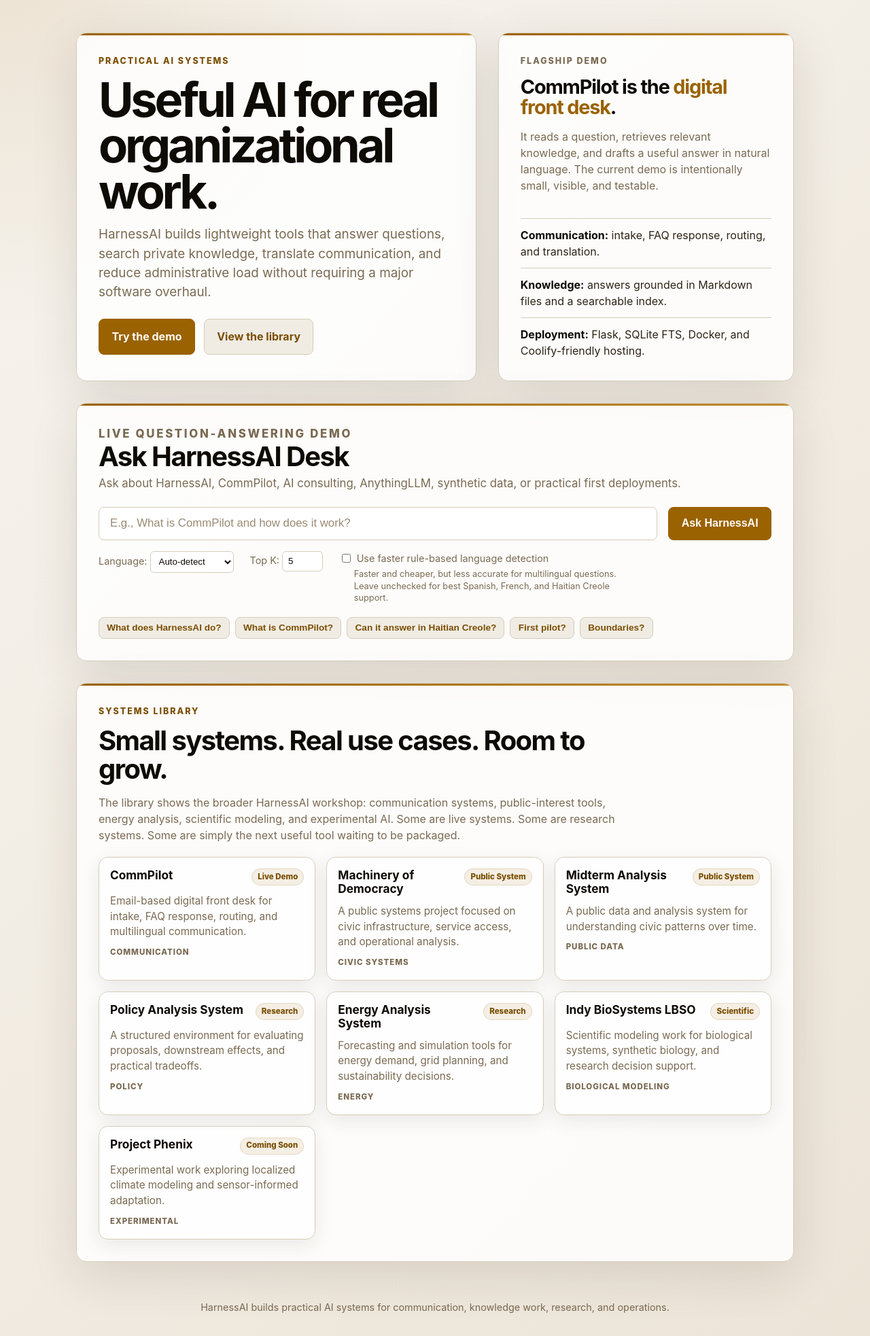
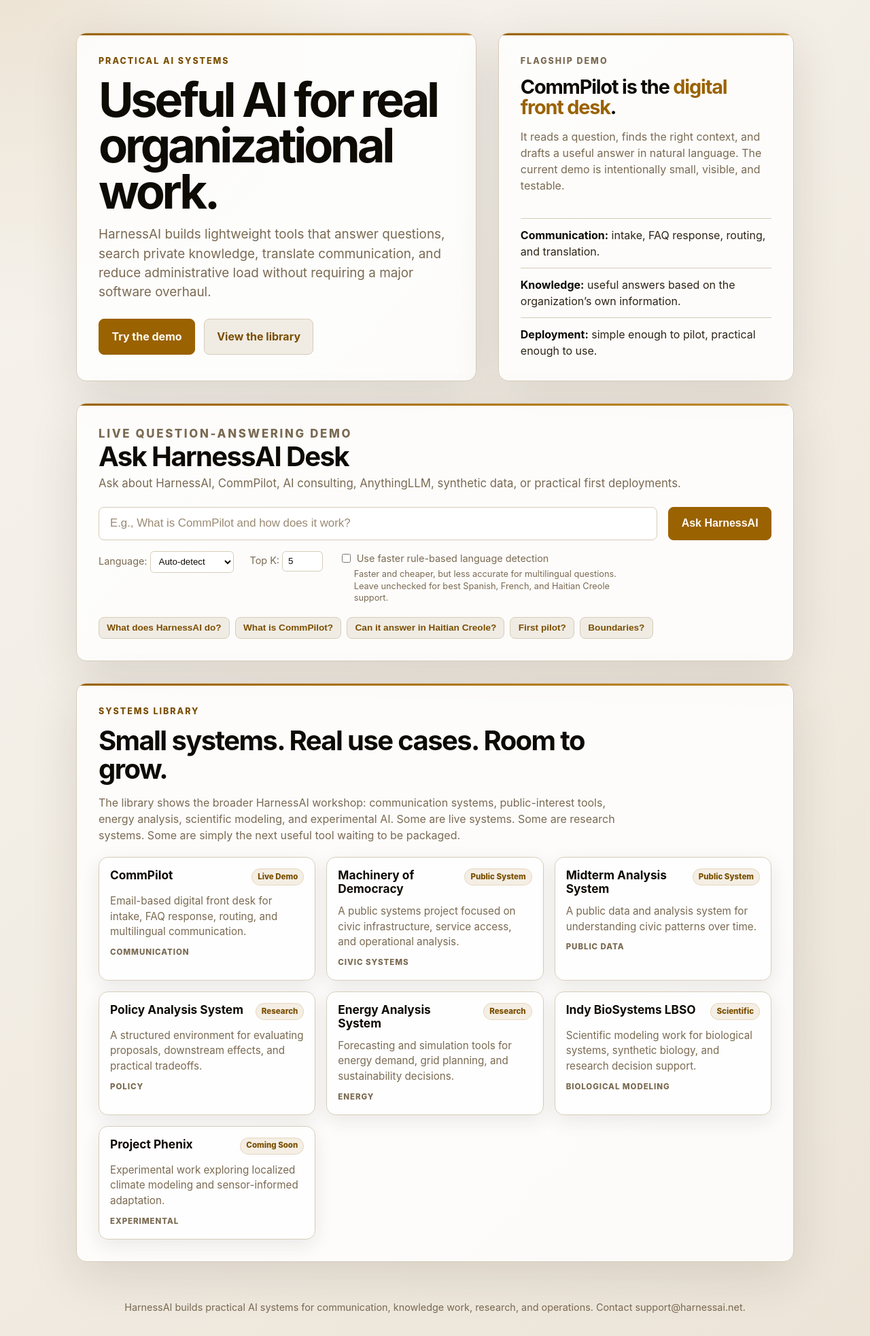
Before and after one commit to carywoods/harnessai-demo, a Flask app: page / in a window 1280 px wide. Shown: the part 62-2028 px from the top of the page at 68% size. Run offline with Flask 3, Linux system fonts and the light colour scheme.

Commit message:
Refine contact, library links, and positioning copy

```diff
--- a/templates/index.html
+++ b/templates/index.html
@@ -396,6 +396,16 @@
             border-radius: 0.85rem;
             padding: 1rem;
             box-shadow: var(--soft-shadow);
+            text-decoration: none;
+            color: inherit;
+            display: block;
+            transition: transform 0.2s, border-color 0.2s, box-shadow 0.2s;
+        }
+
+        .card:hover {
+            transform: translateY(-3px);
+            border-color: #bda982;
+            box-shadow: 0 14px 36px rgba(46, 36, 22, 0.13);
         }
 
         .card-top {
@@ -589,7 +599,7 @@
             <div class="nav-links">
                 <a href="#demo">Demo</a>
                 <a href="#library">Library</a>
-                <a href="mailto:cary@indybiosystems.com">Contact</a>
+                <a href="mailto:support@harnessai.net">Contact</a>
             </div>
         </nav>
 
@@ -608,12 +618,12 @@
                 <div>
                     <p class="eyebrow">Flagship demo</p>
                     <h2>CommPilot is the <em>digital front desk</em>.</h2>
-                    <p>It reads a question, retrieves relevant knowledge, and drafts a useful answer in natural language. The current demo is intentionally small, visible, and testable.</p>
+                    <p>It reads a question, finds the right context, and drafts a useful answer in natural language. The current demo is intentionally small, visible, and testable.</p>
                 </div>
                 <ul class="proof-list">
                     <li><strong>Communication:</strong> intake, FAQ response, routing, and translation.</li>
-                    <li><strong>Knowledge:</strong> answers grounded in Markdown files and a searchable index.</li>
-                    <li><strong>Deployment:</strong> Flask, SQLite FTS, Docker, and Coolify-friendly hosting.</li>
+                    <li><strong>Knowledge:</strong> useful answers based on the organization’s own information.</li>
+                    <li><strong>Deployment:</strong> simple enough to pilot, practical enough to use.</li>
                 </ul>
             </aside>
         </section>
@@ -690,73 +700,73 @@
             </div>
 
             <div class="library-grid">
-                <article class="card">
+                <a class="card" href="#demo">
                     <div class="card-top">
                         <h3>CommPilot</h3>
                         <span class="badge">Live Demo</span>
                     </div>
                     <p>Email-based digital front desk for intake, FAQ response, routing, and multilingual communication.</p>
                     <span class="category">Communication</span>
-                </article>
+                </a>
 
-                <article class="card">
+                <a class="card" href="https://machineryofdemocracy.com" target="_blank" rel="noreferrer">
                     <div class="card-top">
                         <h3>Machinery of Democracy</h3>
                         <span class="badge">Public System</span>
                     </div>
                     <p>A public systems project focused on civic infrastructure, service access, and operational analysis.</p>
                     <span class="category">Civic Systems</span>
-                </article>
+                </a>
 
-                <article class="card">
+                <a class="card" href="https://midterm.machineryofdemocracy.com" target="_blank" rel="noreferrer">
                     <div class="card-top">
                         <h3>Midterm Analysis System</h3>
                         <span class="badge">Public System</span>
                     </div>
                     <p>A public data and analysis system for understanding civic patterns over time.</p>
                     <span class="category">Public Data</span>
-                </article>
+                </a>
 
-                <article class="card">
+                <a class="card" href="mailto:support@harnessai.net?subject=Policy%20Analysis%20System">
                     <div class="card-top">
                         <h3>Policy Analysis System</h3>
                         <span class="badge">Research</span>
                     </div>
                     <p>A structured environment for evaluating proposals, downstream effects, and practical tradeoffs.</p>
                     <span class="category">Policy</span>
-                </article>
+                </a>
 
-                <article class="card">
+                <a class="card" href="https://energy.harnessai.net" target="_blank" rel="noreferrer">
                     <div class="card-top">
                         <h3>Energy Analysis System</h3>
                         <span class="badge">Research</span>
                     </div>
                     <p>Forecasting and simulation tools for energy demand, grid planning, and sustainability decisions.</p>
                     <span class="category">Energy</span>
-                </article>
+                </a>
 
-                <article class="card">
+                <a class="card" href="mailto:support@harnessai.net?subject=Indy%20BioSystems%20LBSO">
                     <div class="card-top">
                         <h3>Indy BioSystems LBSO</h3>
                         <span class="badge">Scientific</span>
                     </div>
                     <p>Scientific modeling work for biological systems, synthetic biology, and research decision support.</p>
                     <span class="category">Biological Modeling</span>
-                </article>
+                </a>
 
-                <article class="card">
+                <a class="card" href="mailto:support@harnessai.net?subject=Project%20Phenix">
                     <div class="card-top">
                         <h3>Project Phenix</h3>
                         <span class="badge">Coming Soon</span>
                     </div>
                     <p>Experimental work exploring localized climate modeling and sensor-informed adaptation.</p>
                     <span class="category">Experimental</span>
-                </article>
+                </a>
             </div>
         </section>
 
         <footer>
-            HarnessAI builds practical AI systems for communication, knowledge work, research, and operations.
+            HarnessAI builds practical AI systems for communication, knowledge work, research, and operations. Contact support@harnessai.net.
         </footer>
     </div>
 
```
